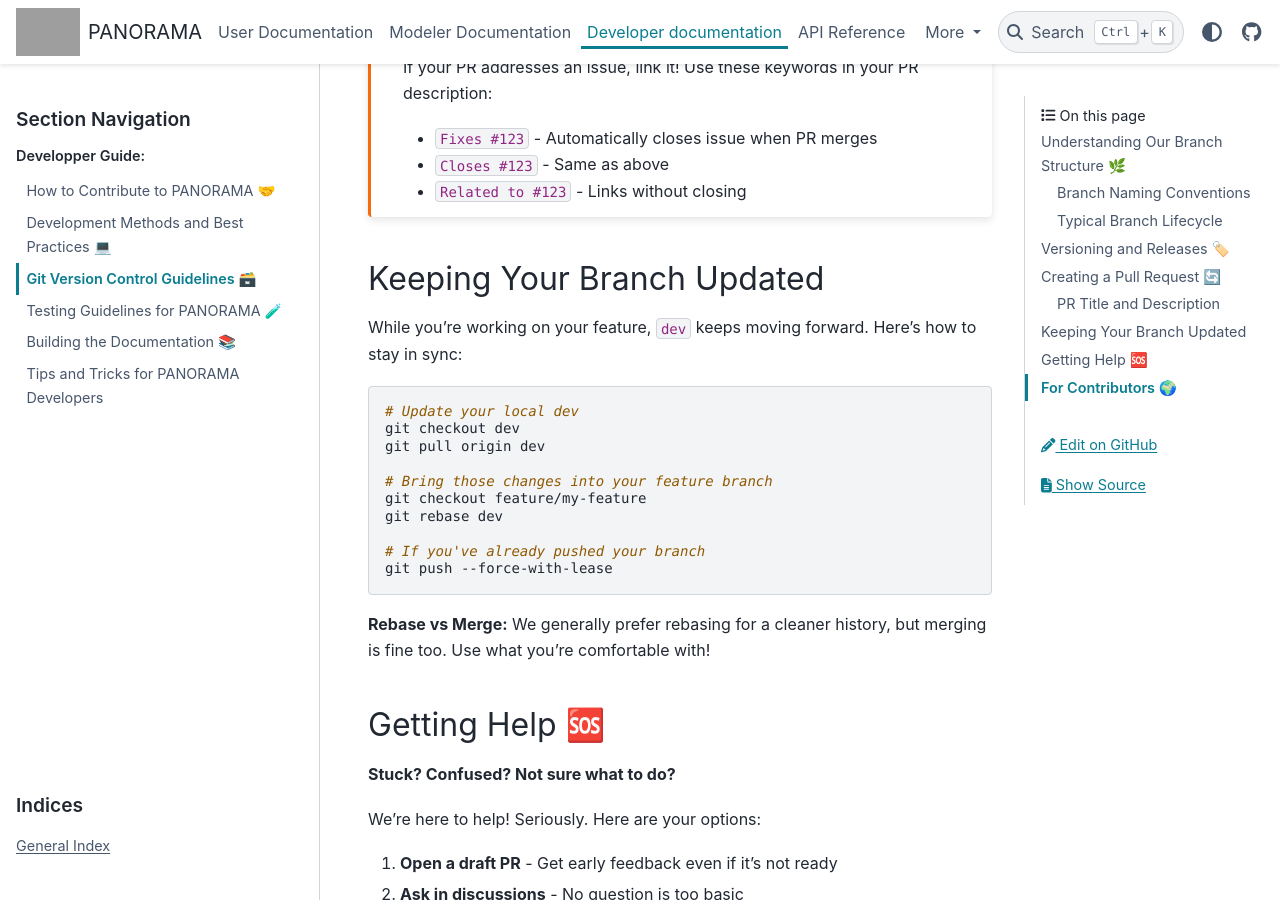
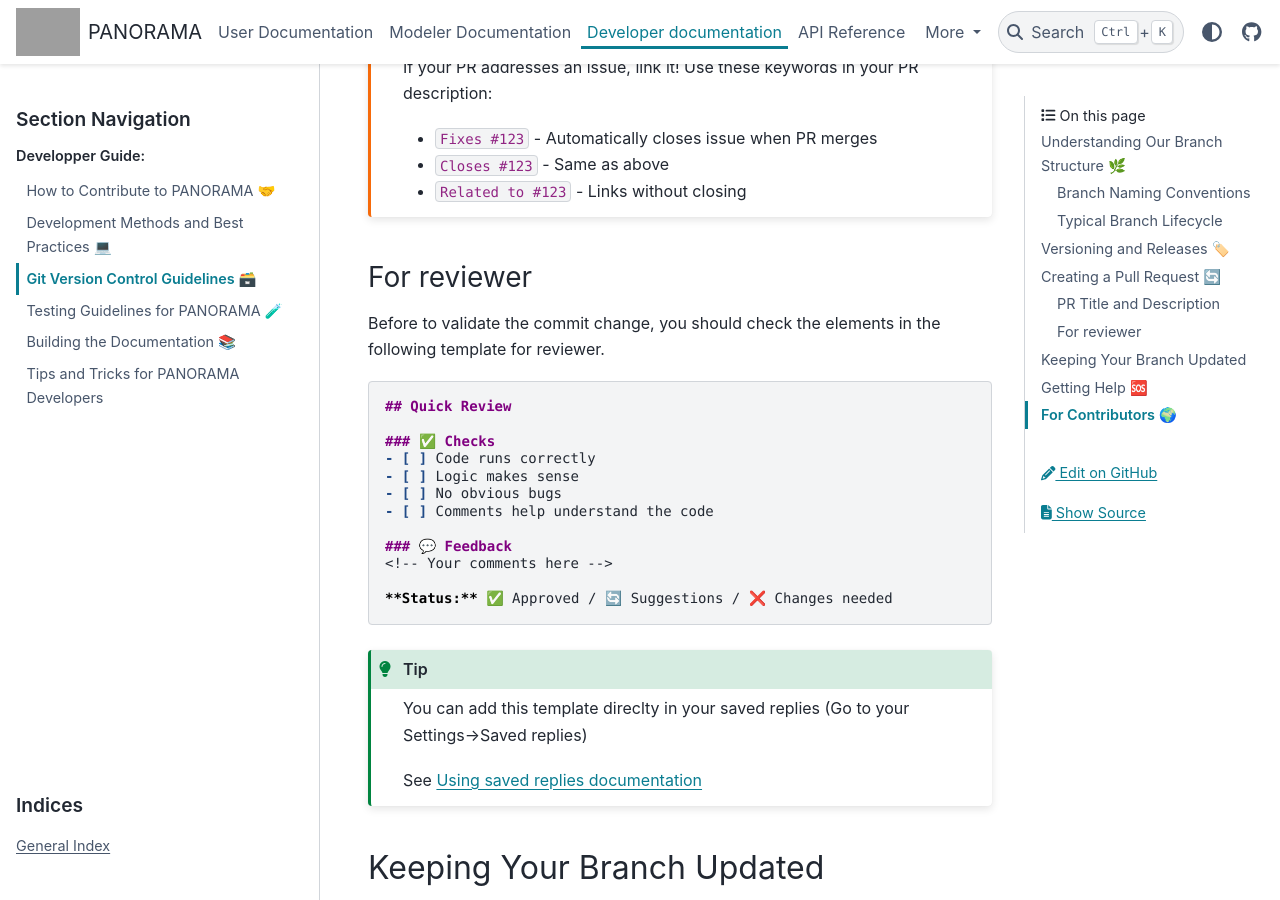
Before and after one commit to labgem/PANORAMA, a Sphinx documentation site: the page built from docs/developer/git.md, in a window 1280 px wide and 900 px high, scrolled down 2854 px. Built offline with Sphinx 7.4.7 and the PyData theme 0.15.4, drawn with Linux system fonts in a browser that asks for light colours; the version number could not be read and is left out; grey boxes are pictures that could not be loaded.

Commit message:
Add review checklist template to documentation
Added a review checklist template for PR validation.

````diff
--- a/docs/developer/git.md
+++ b/docs/developer/git.md
@@ -106,6 +106,31 @@ If your PR addresses an issue, link it! Use these keywords in your PR descriptio
 - `Related to #123` - Links without closing
 ```
 
+### For reviewer
+
+Before to validate the commit change, you should check the elements in the following template for reviewer.
+
+```md
+## Quick Review
+
+### ✅ Checks
+- [ ] Code runs correctly
+- [ ] Logic makes sense
+- [ ] No obvious bugs
+- [ ] Comments help understand the code
+
+### 💬 Feedback
+<!-- Your comments here -->
+
+**Status:** ✅ Approved / 🔄 Suggestions / ❌ Changes needed
+```
+
+```{tip}
+You can add this template direclty in your saved replies (Go to your Settings->Saved replies)
+
+See [Using saved replies documentation](https://docs.github.com/en/get-started/writing-on-github/working-with-saved-replies/using-saved-replies)
+```
+
 ## Keeping Your Branch Updated
 
 While you're working on your feature, `dev` keeps moving forward. Here's how to stay in sync:
````
